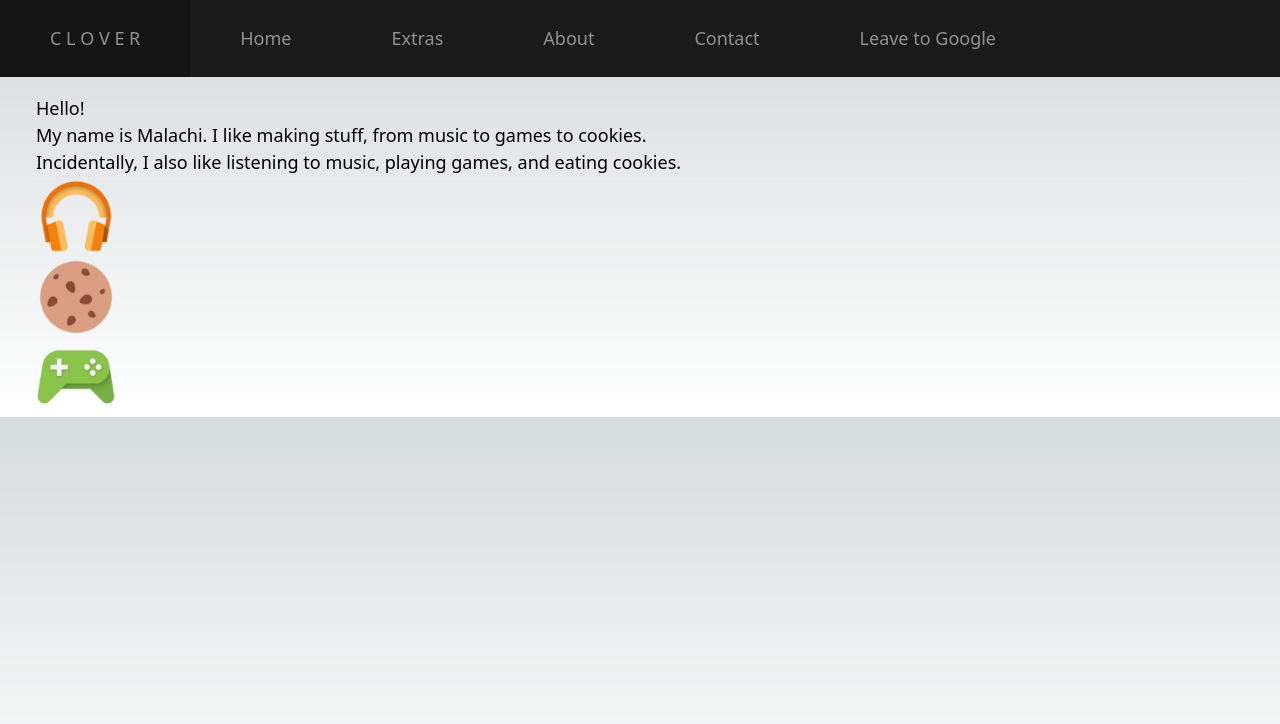
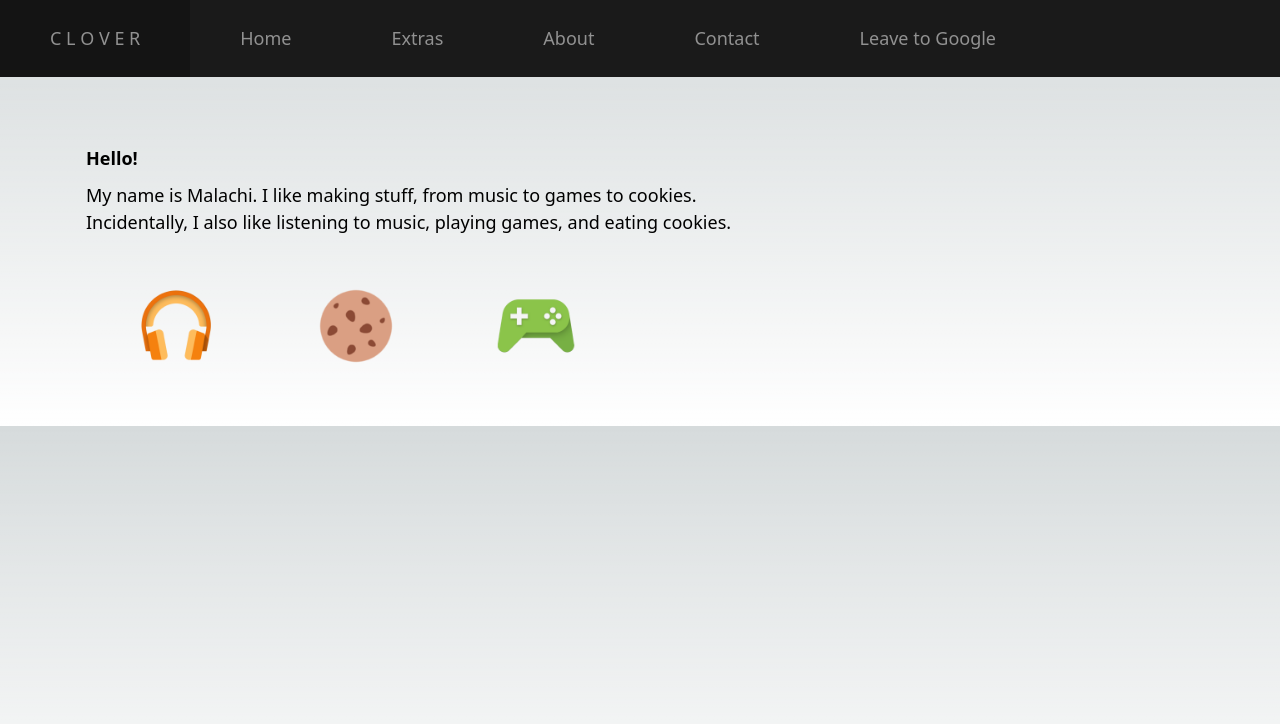
Before and after one commit to malachino/clover2, a Next.js app: page / in a window 1280 px wide. Shown: the top 724 px of the page. Built offline with nearby package versions, Linux system fonts and the light colour scheme.

Commit message:
fixed images

```diff
--- a/src/app/globals.css
+++ b/src/app/globals.css
@@ -61,27 +61,9 @@ main {
   text-align: center;
 }
 
-.TopBar b{
-  text-align:left;
-  color: rgb(33, 155, 8);
-  background-color: rgb(22, 22, 22);
-  text-decoration: none;
-  font-family:system-ui, -apple-system, BlinkMacSystemFont, 'Segoe UI', Roboto, Oxygen, Ubuntu, Cantarell, 'Open Sans', 'Helvetica Neue', sans-serif;
-  font-size: x-large;
-  font-weight: 800;
-  padding-top: 18px;
-  padding-bottom: 24px;
-  padding-left: 36px;
-  padding-right: 36px;
-  display: block;
-  text-align: center;
-}
-
 .TopBar a:hover{
   background-color: rgb(20, 20, 20);;
 }
-
-
 
 .TopBar li{
   float: left;
@@ -90,17 +72,19 @@ main {
 p {
   color: rgb(0, 0, 0);
   font-weight: 400;
-  padding-top: 0px;
+  padding: 50px;
+  padding-top: 10px;
+  padding-bottom:10px;
 }
 
 h2 {
+  padding: 50px;
+  padding-bottom: 0px;
   color: rgb(0, 0, 0);
-  font-weight: 500;
-  padding-bottom: 0px;
+  font-weight: 700;
 }
 
 c {
-
   color:  rgb(145, 145, 145);
   background-color: rgb(35, 35, 35);
   border-color: rgb(25, 25, 25) ;
@@ -113,6 +97,10 @@ c {
   padding-right: 50px;
 }
 
+img {
+  display: inline-block;
+  margin: 50px;
+}
 
 @layer utilities {
   .text-balance {
--- a/src/app/page.tsx
+++ b/src/app/page.tsx
@@ -25,31 +25,29 @@ function App() {
             <h2>Hello!</h2>
             <p>
             My name is Malachi. I like making stuff, from music to games to cookies.          <br></br>
-            Incidentally, I also like listening to music, playing games, and eating cookies.
-            </p>
-            <hr></hr>
+            Incidentally, I also like listening to music, playing games, and eating cookies.  <br></br>
 
-
-              <Image
+                <Image className="img"
                     src="/images/headphones.png"
                     width={80}
                     height={80}
                     alt="headphones"
                 />
 
-              <Image
+                <Image className="img"
                     src="/images/cookie.png"
                     width={80}
                     height={80}
                     alt="cookie"
                     />
 
-              <Image
+                <Image className="img"
                     src="/images/controller.png"
                     width={80}
                     height={80}
                     alt="controller"
                     />
+            </p>
         </main>
       </body>
   );
```
Lines whose indentation alone changed are shown as unchanged.
